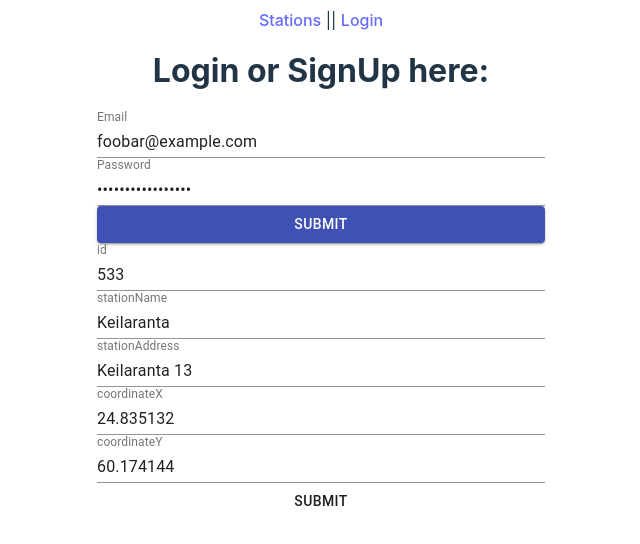
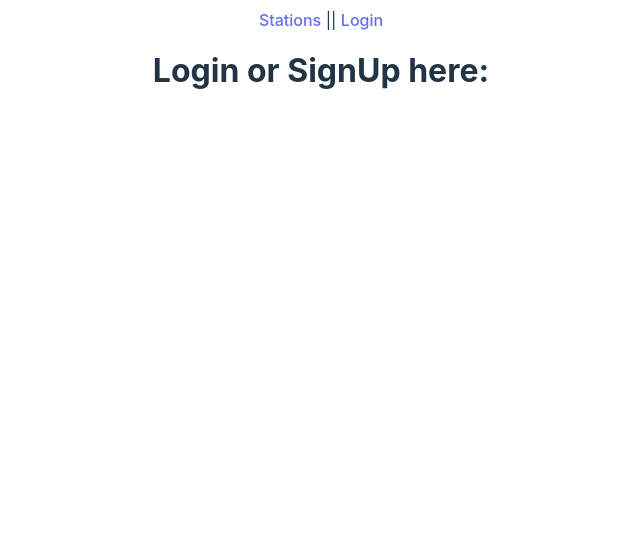
Before and after one commit to vvk130/trip-fe, a React (Vite) app: page /login in a window 1280 px wide. Shown: the top 544 px of the page, without its empty margins (319-959 px from the left). Built offline with nearby package versions, Linux system fonts and the light colour scheme.

Commit message:
Try to deploy without material ui

```diff
--- a/package.json
+++ b/package.json
@@ -10,7 +10,6 @@
     "preview": "vite preview"
   },
   "dependencies": {
-    "@material-ui/core": "^4.12.4",
     "@mui/icons-material": "^6.1.3",
     "formik": "^2.4.6",
     "leaflet": "^1.9.4",
--- a/src/Components/Forms/Login.tsx
+++ b/src/Components/Forms/Login.tsx
@@ -1,7 +1,7 @@
 import { useFormik } from "formik";
 import * as yup from "yup";
-import Button from "@material-ui/core/Button";
-import TextField from "@material-ui/core/TextField";
+// import Button from "@material-ui/core/Button";
+// import TextField from "@material-ui/core/TextField";
 import stringRequired from "./YupValidators/stringRequired";
 
 const validationSchema = yup.object({
@@ -27,7 +27,7 @@ const LoginForm = () => {
   return (
     <div>
       <form onSubmit={formik.handleSubmit}>
-        <TextField
+        {/* <TextField
           fullWidth
           id="email"
           name="email"
@@ -52,7 +52,7 @@ const LoginForm = () => {
         />
         <Button color="primary" variant="contained" fullWidth type="submit">
           Submit
-        </Button>
+        </Button> */}
       </form>
     </div>
   );
--- a/src/Components/Forms/Station.tsx
+++ b/src/Components/Forms/Station.tsx
@@ -1,7 +1,7 @@
 import { useFormik } from "formik";
 import * as yup from "yup";
-import Button from "@material-ui/core/Button";
-import TextField from "@material-ui/core/TextField";
+// import Button from "@mui/material/Button";
+// import TextField from "@material-ui/core/TextField";
 
 // Only id field is a required, as specified in the assignment. Additional fields can be filled out after initialization.
 
@@ -38,7 +38,7 @@ const StationForm = () => {
   return (
     <div>
       <form onSubmit={formik.handleSubmit}>
-        <TextField
+        {/* <TextField
           fullWidth
           id="id"
           name="id"
@@ -108,7 +108,7 @@ const StationForm = () => {
           }
           helperText={formik.touched.coordinateY && formik.errors.coordinateY}
         />
-        <Button>Submit</Button>
+        <Button>Submit</Button> */}
       </form>
     </div>
   );
```
Also changed, not shown: 1 other file (tests, documents, lock files or other folders).
